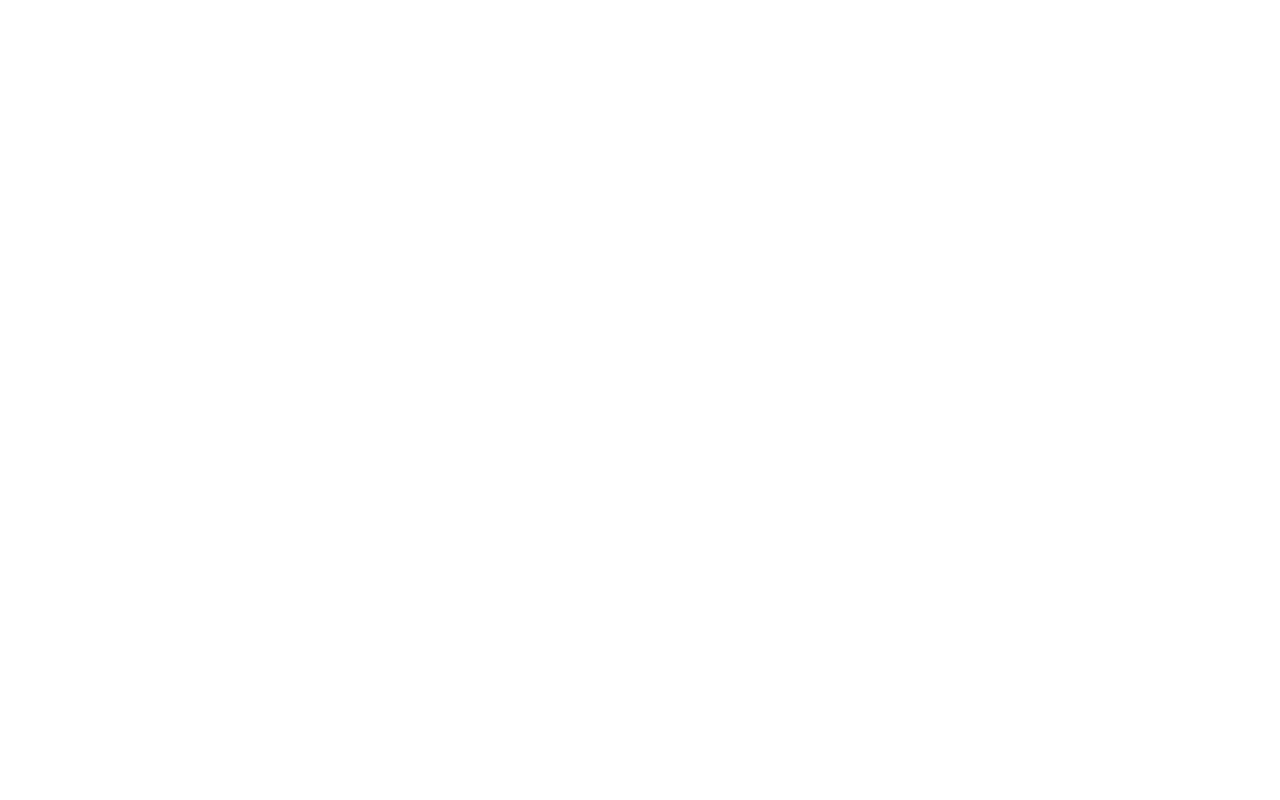
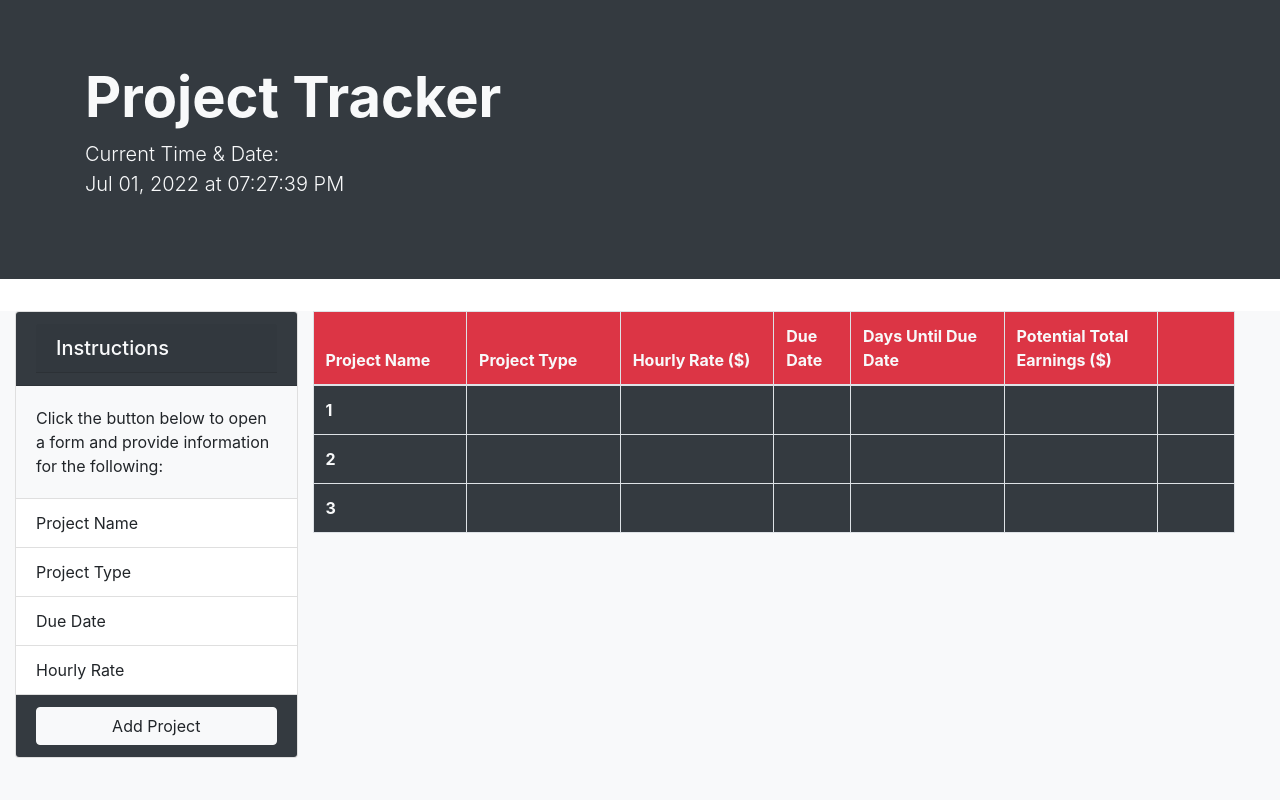
Before and after one commit to Axeljk/uw_m05_tracker, a plain HTML site: page index.html in a window 1280 px wide. Drawn offline with nearby package versions, Linux system fonts and the light colour scheme.

Commit message:
Adds layout to HTML page.

```diff
--- a/assets/src/script.js
+++ b/assets/src/script.js
@@ -0,0 +1,9 @@
+var timer;
+
+window.onload = () => {
+	timer = setInterval(timerDisplay, 1000);
+}
+
+function timerDisplay() {
+	$("#today").text(moment().format("MMM DD, YYYY [at] hh:mm:ss A"));
+}
--- a/index.html
+++ b/index.html
@@ -8,10 +8,83 @@
 	<link rel="stylesheet" href="assets/css/style.css">
 	<title>Document</title>
 </head>
-<body>
-
+<body class="d-flex flex-column min-vh-100">
+	<div class="jumbotron jumbotron-fluid bg-dark">
+		<div class="container text-light">
+			<h1 class="display-4 font-weight-bold">Project Tracker</h1>
+			<p class="lead">Current Time & Date:<br><span id="today"></span></p>
+		</div>
+	</div>
+	<div class="container-fluid bg-light flex-grow-1">
+		<div class="row w-100">
+			<div class="col-3">
+				<div class="card w-100 rounded">
+					<div class="card-header bg-dark text-light">
+						<h5 class="card-header">Instructions</h5>
+					</div>
+					<div class="card-body bg-light">
+					  <p class="card-text">Click the button below to open a form and provide information for the following:</p>
+					</div>
+					<ul class="list-group list-group-flush">
+					  <li class="list-group-item">Project Name</li>
+					  <li class="list-group-item">Project Type</li>
+					  <li class="list-group-item">Due Date</li>
+					  <li class="list-group-item">Hourly Rate</li>
+					</ul>
+					<div class="card-footer bg-dark">
+						<input class="btn btn-light w-100" type="submit" value="Add Project">
+					</div>
+				</div>
+			</div>
+			<div class="list-group col-9">
+				<table class="table table-bordered">
+					<thead class="bg-danger text-light">
+					  <tr>
+						<th scope="col" class="col-2">Project Name</th>
+						<th scope="col" class="col-2">Project Type</th>
+						<th scope="col" class="col-2">Hourly Rate ($)</th>
+						<th scope="col" class="col-1">Due Date</th>
+						<th scope="col" class="col-2">Days Until Due Date</th>
+						<th scope="col" class="col-2">Potential Total Earnings ($)</th>
+						<th scope="col" class="col-1"></th>
+					  </tr>
+					</thead>
+					<tbody>
+					  <tr class="bg-dark text-light">
+						<th scope="row">1</th>
+						<td></td>
+						<td></td>
+						<td></td>
+						<td></td>
+						<td></td>
+						<td></td>
+					  </tr>
+					  <tr class="bg-dark text-light">
+						<th scope="row">2</th>
+						<td></td>
+						<td></td>
+						<td></td>
+						<td></td>
+						<td></td>
+						<td></td>
+					  </tr>
+					  <tr class="bg-dark text-light">
+						<th scope="row">3</th>
+						<td></td>
+						<td></td>
+						<td></td>
+						<td></td>
+						<td></td>
+						<td></td>
+					  </tr>
+					</tbody>
+				  </table>
+			</div>
+		</div>
+	</div>
 	<script src="https://cdn.jsdelivr.net/npm/jquery@3.5.1/dist/jquery.slim.min.js"></script>
 	<script src="https://cdn.jsdelivr.net/npm/bootstrap@4.6.1/dist/js/bootstrap.bundle.min.js"></script>
+	<script src="https://cdnjs.cloudflare.com/ajax/libs/moment.js/2.29.3/moment.min.js"></script>
 	<script src="assets/src/script.js"></script>
 </body>
 </html>
```
